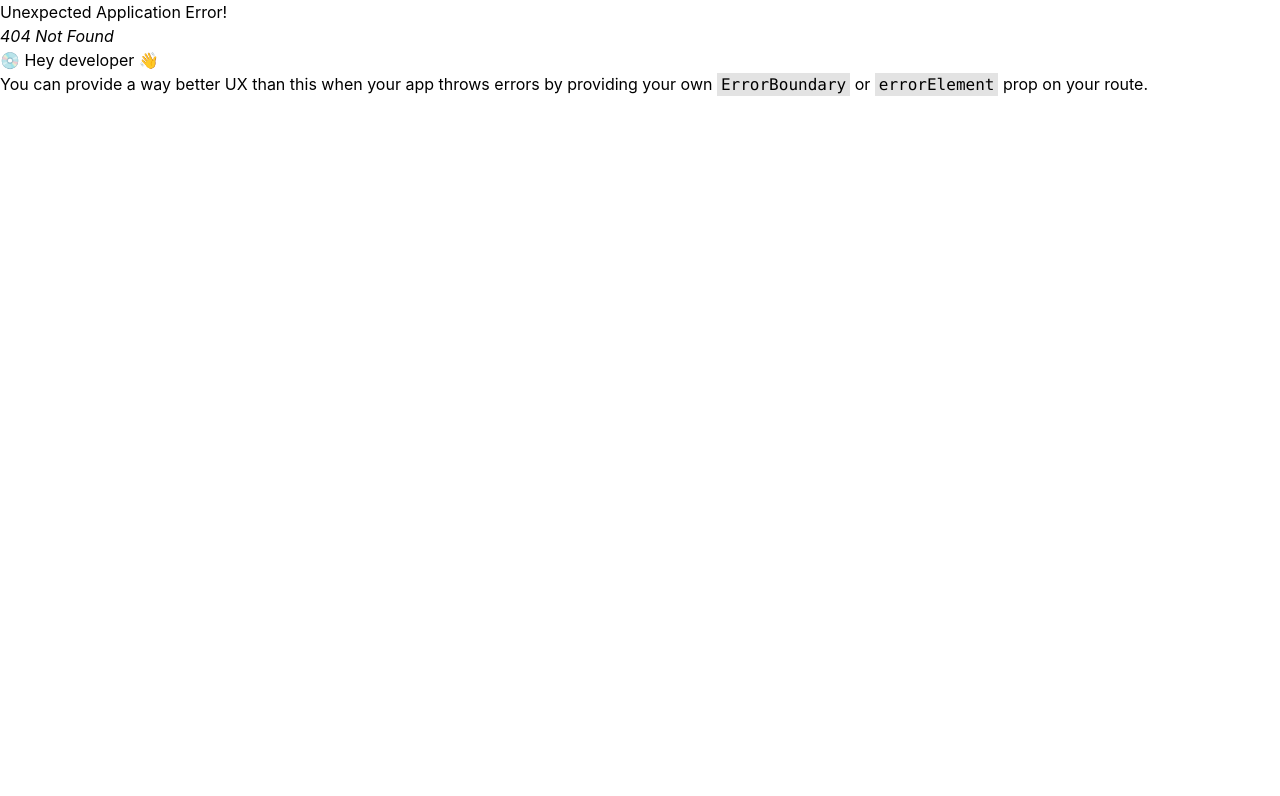
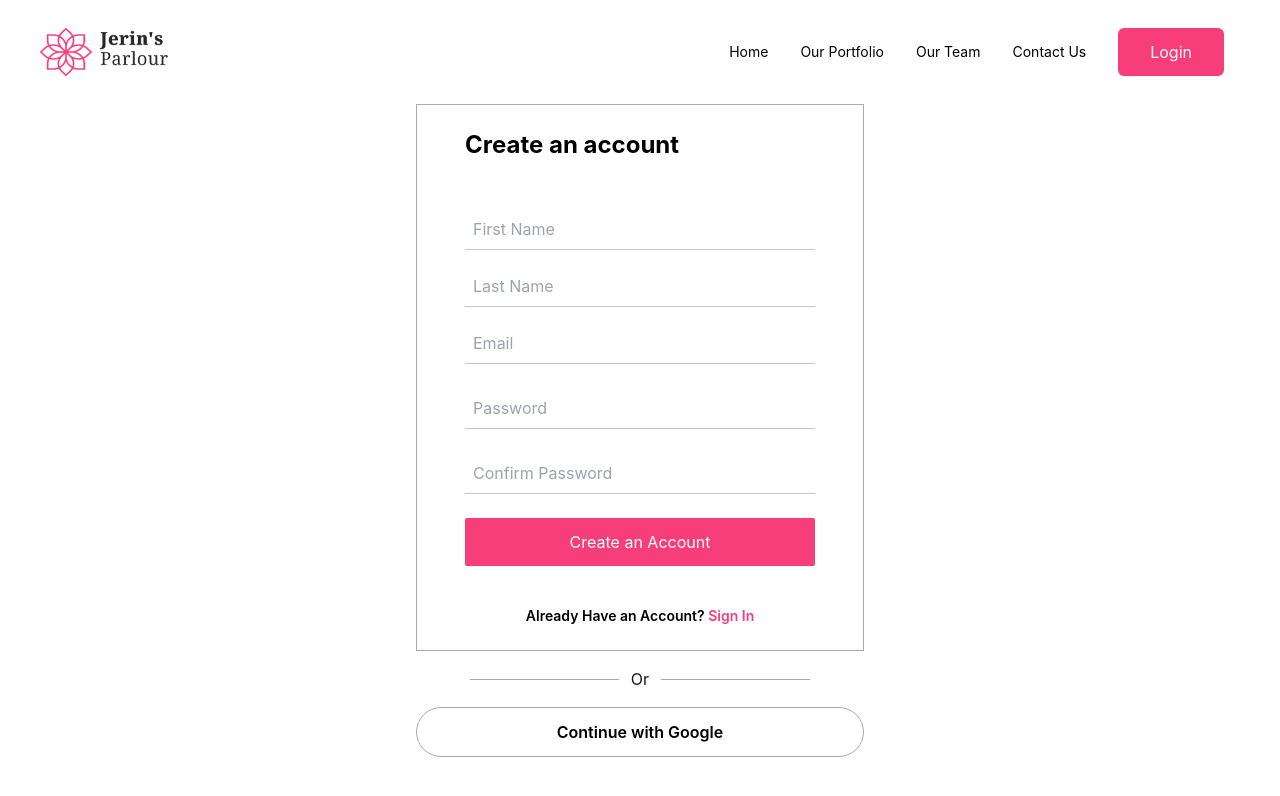
Before and after one commit to JubayerP/jerins-parlour, a React (Create React App) app in the folder jerins-parlour-client/: page /register in a window 1280 px wide. Before the commit this address had no page. Shown: the top 796 px of the page. Built offline with nearby package versions, Linux system fonts and the light colour scheme; no server answers.

Commit message:
google and signup auth added

```diff
--- a/jerins-parlour-client/src/Pages/Home/Contact/Contact.js
+++ b/jerins-parlour-client/src/Pages/Home/Contact/Contact.js
@@ -1,4 +1,5 @@
 import React from 'react';
+import { Link } from 'react-router-dom';
 import Button from '../../../components/Button';
 
 const Contact = () => {
@@ -13,7 +14,7 @@ const Contact = () => {
                     <input className='pl-2 py-3 rounded-md outline-0' placeholder='Phone Number' type="text" />
                     <textarea name="" id="" cols="30" rows="4" className='lg:col-span-2 pl-2 pt-1 rounded-md outline-0' placeholder='Your Message'></textarea>
                 </div>
-                <Button classes='px-6 mt-4' pClass='text-center'>Send Message</Button>
+                <Link to='/register'><Button classes='px-6 mt-4' pClass='text-center'>Send Message</Button></Link>
             </form>
         </div>
     );
--- a/jerins-parlour-client/src/Pages/Login/Login.js
+++ b/jerins-parlour-client/src/Pages/Login/Login.js
@@ -1,24 +1,37 @@
-import React from 'react';
-import { Link } from 'react-router-dom';
+import React, { useContext } from 'react';
+import { Link, useNavigate } from 'react-router-dom';
 import Button from '../../components/Button';
+import { AuthContext } from '../../context/AuthProvider';
+import Loader from '../Shared/Loader/Loader';
 
 const Login = () => {
+    const { providerLogin, loading, setLoading } = useContext(AuthContext);
+    const navigate = useNavigate();
+    const handleGoogleLogin = () => {
+        providerLogin()
+            .then(result => {
+                const user = result.user;
+                console.log(user)
+                navigate('/')
+            })
+            .catch(err => {
+                console.log(err.message);
+                setLoading(false);
+        })
+    }
     return (
         <>
             <div className='border border-[#ababab] lg:max-w-md md:max-w-md sm:max-w-sm max-w-xs lg:mx-auto lg:px-12 md:px-10 sm:px-10 px-4 py-6 md:mx-auto sm:mx-auto mx-auto'>
-                <h3 className="text-2xl font-bold text-black mb-12">Create an account</h3>
+                <h3 className="text-2xl font-bold text-black mb-12">Welcome Back!</h3>
 
                 <form className=''>
                     <div className=''>
-                        <input type="text" placeholder='First Name' className='block py-2 w-full outline-none pl-2 border-b border-[#c5c5c5] mb-4' />
-                        <input type="text" placeholder='Last Name' className='block py-2 w-full outline-none pl-2 border-b border-[#c5c5c5] mb-4' />
                         <input type="email" placeholder='Email' className='block py-2 w-full outline-none pl-2 border-b border-[#c5c5c5] mb-4' />
                         <input type="password" placeholder='Password' className='block py-2 w-full outline-none pl-2 border-b border-[#c5c5c5] mb-4' />
-                        <input type="password" placeholder='Confirm Password' className='block py-2 w-full outline-none pl-2 border-b border-[#c5c5c5] mb-4' />
                         <Button classes={'w-full rounded-sm'}>Create an Account</Button>
                     </div>
                 </form>
-                <p className='text-sm font-semibold text-center mt-4'>Don't Have an Account? <Link className='text-primary' to='/register'>Create an Account</Link></p>
+                <p className='text-sm font-semibold text-center mt-4'>Don't Have an Account? <Link className='text-primary' to='/register'>Create an account</Link></p>
             </div>
 
             <div className='flex justify-center items-center space-x-3 lg:max-w-md md:max-w-md sm:max-w-sm max-w-xs mx-auto my-4'>
@@ -28,7 +41,7 @@ const Login = () => {
             </div>
 
             <div className='text-center lg:max-w-md md:max-w-md sm:max-w-sm max-w-xs mx-auto mb-5'>
-                <button className='border bg-transparent border-[#aaa] w-full py-3 rounded-full text-base font-semibold'>Continue with Google</button>
+                <button onClick={handleGoogleLogin} className='border bg-transparent border-[#aaa] w-full py-3 rounded-full text-base font-semibold'>{loading ? <Loader /> :'Continue with Google'}</button>
             </div>
         </>
     );
--- /dev/null
+++ b/jerins-parlour-client/src/Pages/Register/Register.js
@@ -0,0 +1,138 @@
+import React, { useContext, useState } from 'react';
+import { Link, useNavigate } from 'react-router-dom';
+import Button from '../../components/Button';
+import { AuthContext } from '../../context/AuthProvider';
+import Loader from '../Shared/Loader/Loader';
+import ScrollToTop from '../Shared/ScrollToTop/ScrollToTop';
+
+const Register = () => {
+    ScrollToTop()
+
+    const [userInfo, setUserInfo] = useState({
+        firstName: '',
+        lastName: '',
+        email: '',
+        password: '',
+        confirm: ''
+    })
+    const [erros, setErrors] = useState({
+        firstName: '',
+        lastName: '',
+        email: '',
+        password: '',
+        confirm: ''
+    })
+    const [signUpErr, setSignUpErr] = useState('')
+    const { createUser, providerLogin, loading, setLoading } = useContext(AuthContext);
+
+    const navigate = useNavigate();
+
+    const handleGoogleLogin = () => {
+        providerLogin()
+            .then(result => {
+                const user = result.user;
+                console.log(user)
+                navigate('/')
+            })
+            .catch(err => {
+                console.log(err.message);
+                setLoading(false);
+            })
+    }
+
+    // Set Errors and Values
+    const handleFnameChange = e => {
+        setUserInfo({ ...userInfo, firstName: e.target.value })
+    }
+
+    const handleLnameChange = e => {
+        setUserInfo({ ...userInfo, lastName: e.target.value })
+    }
+
+    const handleEmailChange = e => {
+        const email = e.target.value;
+
+        if (!/^\w+([\.-]?\w+)*@\w+([\.-]?\w+)*(\.\w{2,3})+$/.test(email)) {
+            setUserInfo({...userInfo, email: e.target.value})
+            return setErrors({...erros, email: 'Provide a valid email'})
+        }
+        else {
+            setUserInfo({ ...userInfo, email: e.target.value })
+            setErrors({...erros, email: ''})
+        }
+    }
+
+    const handlePasswordChange = e => {
+        const password = e.target.value;
+        if (!/.{8,}/.test(password)) {
+            setUserInfo({ ...userInfo, password: e.target.value })
+            return setErrors({...erros, password: 'Minimum eight characters length'})
+        } else {
+            setUserInfo({ ...userInfo, password: e.target.value })
+            setErrors({...erros, password: ''})
+        }
+    }
+
+    const handleConfirmChange = e => {
+        if (userInfo.password !== e.target.value) {
+            setUserInfo({ ...userInfo, confirm: e.target.value })
+            setErrors({...erros, confirm: 'Password did not matched!'})
+        } else {
+            setUserInfo({ ...userInfo, confirm: e.target.value })
+            setErrors({...erros, confirm: ''})
+        }
+    }
+
+
+    const handleSignUp = (e) => {
+        e.preventDefault();
+        createUser(userInfo.email, userInfo.password)
+            .then(result => {
+                const user = result.user;
+                navigate('/')
+                console.log(user);
+            })
+            .catch(err => {
+                setSignUpErr(err.message)
+                setLoading(false)
+            })
+    }
+
+    return (
+        <div>
+            <>
+                <div className='border border-[#ababab] lg:max-w-md md:max-w-md sm:max-w-sm max-w-xs lg:mx-auto lg:px-12 md:px-10 sm:px-10 px-4 py-6 md:mx-auto sm:mx-auto mx-auto'>
+                    <h3 className="text-2xl font-bold text-black mb-12">Create an account</h3>
+
+                    <form onSubmit={handleSignUp} className=''>
+                        <div className=''>
+                            <input type="text" placeholder='First Name' value={userInfo.firstName} onChange={handleFnameChange} className='block py-2 w-full outline-none pl-2 border-b border-[#c5c5c5] mb-4' />
+                            <input type="text" placeholder='Last Name' value={userInfo.lastName} onChange={handleLnameChange} className='block py-2 w-full outline-none pl-2 border-b border-[#c5c5c5] mb-4' />
+                            <input type="email" placeholder='Email' value={userInfo.email} onChange={handleEmailChange} className='block py-2 w-full outline-none pl-2 border-b border-[#c5c5c5]' />
+                            <small className='mb-4 inline-block text-[#da0f0f]'>{erros.email}</small>
+                            <input type="password" placeholder='Password' value={userInfo.password} onChange={handlePasswordChange} className='block py-2 w-full outline-none pl-2 border-b border-[#c5c5c5]' />
+                            <small className='mb-4 inline-block text-[#da0f0f]'>{erros.password}</small>
+                            <input type="password" placeholder='Confirm Password' value={userInfo.confirm} onChange={handleConfirmChange} className='block py-2 w-full outline-none pl-2 border-b border-[#c5c5c5]' />
+                            <small className='mb-4 inline-block text-[#da0f0f]'>{erros.confirm}</small>
+                            <Button disabled={loading} classes={'w-full rounded-sm'}>{loading ? <Loader /> : 'Create an Account'}</Button>
+                            <small className='mb-4 inline-block text-[#da0f0f]'>{signUpErr}</small>
+                        </div>
+                    </form>
+                    <p className='text-sm font-semibold text-center mt-4'>Already Have an Account? <Link className='text-primary' to='/login'>Sign In</Link></p>
+                </div>
+
+                <div className='flex justify-center items-center space-x-3 lg:max-w-md md:max-w-md sm:max-w-sm max-w-xs mx-auto my-4'>
+                    <div className='h-px w-1/3 bg-[#aaaaaa]'></div>
+                    <p className='text-accent'>Or</p>
+                    <div className='h-px w-1/3 bg-[#aaaaaa]'></div>
+                </div>
+
+                <div className='text-center lg:max-w-md md:max-w-md sm:max-w-sm max-w-xs mx-auto mb-5'>
+                    <button onClick={handleGoogleLogin} className='border bg-transparent border-[#aaa] w-full py-3 rounded-full text-base font-semibold'>{loading ? <Loader /> :'Continue with Google'}</button>
+                </div>
+            </>
+        </div>
+    );
+};
+
+export default Register;
--- a/jerins-parlour-client/src/Pages/Shared/Navbar/Navbar.js
+++ b/jerins-parlour-client/src/Pages/Shared/Navbar/Navbar.js
@@ -1,28 +1,38 @@
-import React, { useEffect, useState } from 'react';
+import React, { useContext, useEffect, useState } from 'react';
 import { Link, useLocation } from 'react-router-dom';
 import logo from '../../../assets/logo.png';
 import Button from '../../../components/Button';
+import { AuthContext } from '../../../context/AuthProvider';
 
 
 const Navbar = () => {
-    const [navbg, setNavbg] = useState('bg-secondary');
     const [open, setOpen] = useState();
+    const [navbg, setNavbg] = useState('secondary')
+    const { user, logOut } = useContext(AuthContext);
+
     const location = useLocation();
+    useEffect(() => {
+        if (window.location.pathname === '/login' || window.location.pathname === '/register') {
+            setNavbg('white')
+        }
+        else {
+            setNavbg('secondary')
+        }
+    }, [location])
+
     const menuItems = <>
         <Link className='md:p-4 py-2 block' to='/home'>Home</Link>
         <Link className='md:p-4 py-2 block' to='/'>Our Portfolio</Link>
         <Link className='md:p-4 py-2 block' to='/'>Our Team</Link>
         <Link className='md:p-4 py-2 block' to='/'>Contact Us</Link>
+        {user?.uid ?
+            <>
+                <Button onClick={logOut} classes={'px-8'}>Logout</Button>
+            </>
+            :
             <Link className='md:p-4 py-2 block' to='/login'><Button classes={'px-8'}>Login</Button></Link>
+        }
     </>
-
-    useEffect(() => {
-        if (window.location.pathname === '/login') {
-            setNavbg('white')
-        } else {
-            setNavbg('secondary')
-        }
-    },[location])
 
     return (
         <div className={`flex flex-wrap w-full justify-between items-center px-10 bg-${navbg} py-3`}>
@@ -30,7 +40,7 @@ const Navbar = () => {
                 <Link to='/'><img className='w-32' src={logo} alt="" /></Link>
             </div>
             <svg
-                onClick={()=>setOpen(!open)}
+                onClick={() => setOpen(!open)}
                 xmlns="http://www.w3.org/2000/svg"
                 id="menu-button"
                 className="h-6 w-6 cursor-pointer md:hidden flex"
--- a/jerins-parlour-client/src/Routes/Routes/Routes.js
+++ b/jerins-parlour-client/src/Routes/Routes/Routes.js
@@ -2,6 +2,7 @@ import { createBrowserRouter } from 'react-router-dom';
 import Main from '../../Layouts/Main';
 import Home from '../../Pages/Home/Home/Home';
 import Login from '../../Pages/Login/Login';
+import Register from '../../Pages/Register/Register';
 
 export const router = createBrowserRouter([
     {
@@ -19,6 +20,10 @@ export const router = createBrowserRouter([
             {
                 path: '/login',
                 element: <Login />
+            },
+            {
+                path: '/register',
+                element: <Register />
             }
         ]
     }
--- a/jerins-parlour-client/src/components/Button.js
+++ b/jerins-parlour-client/src/components/Button.js
@@ -1,9 +1,9 @@
 import React from 'react';
 
-const Button = ({children, classes, pClass}) => {
+const Button = ({children, classes, pClass, onClick, disabled}) => {
     return (
         <div className={`${pClass}`}>
-            <button className={`bg-primary text-[#fff] text-base md:py-3 py-2 rounded-md ${classes}`}>{children}</button>
+            <button onClick={onClick} disabled={disabled} className={`${disabled ? 'bg-secondary' : 'bg-primary'} text-[#fff] text-base md:py-3 py-2 rounded-md ${classes}`}>{children}</button>
         </div>
     );
 };
--- /dev/null
+++ b/jerins-parlour-client/src/context/AuthProvider.js
@@ -0,0 +1,45 @@
+import React, { createContext, useEffect, useState } from 'react';
+import app from '../firebase/firebase.config';
+import { createUserWithEmailAndPassword, getAuth, GoogleAuthProvider, onAuthStateChanged, signInWithPopup, signOut } from 'firebase/auth';
+
+export const AuthContext = createContext();
+
+const AuthProvider = ({ children }) => {
+    const [user, setUser] = useState(null)
+    const [loading, setLoading] = useState(true);
+    const auth = getAuth(app)
+    const gProvider = new GoogleAuthProvider();
+
+
+    const createUser = (email, password) => {
+        setLoading(true);
+        return createUserWithEmailAndPassword(auth, email, password);
+    }
+
+    const providerLogin = () => {
+        setLoading(true)
+        return signInWithPopup(auth, gProvider);
+    }
+
+    const logOut = () => {
+        setLoading(true);
+        return signOut(auth)
+    }
+
+    useEffect(() => {
+        const unsubscribe = onAuthStateChanged(auth, currentUser => {
+            setUser(currentUser);
+            setLoading(false);
+        })
+        return () => unsubscribe();
+    },[])
+
+    const authInfo = {user, providerLogin, loading, setLoading, logOut, createUser}
+    return (
+        <AuthContext.Provider value={authInfo}>
+            {children}
+        </AuthContext.Provider>
+    );
+};
+
+export default AuthProvider;
--- /dev/null
+++ b/jerins-parlour-client/src/firebase/firebase.config.js
@@ -0,0 +1,18 @@
+// Import the functions you need from the SDKs you need
+import { initializeApp } from "firebase/app";
+// TODO: Add SDKs for Firebase products that you want to use
+// https://firebase.google.com/docs/web/setup#available-libraries
+
+// Your web app's Firebase configuration
+const firebaseConfig = {
+  apiKey: process.env.REACT_APP_apiKey,
+  authDomain: process.env.REACT_APP_authDomain,
+  projectId: process.env.REACT_APP_projectId,
+  storageBucket: process.env.REACT_APP_storageBucket,
+  messagingSenderId: process.env.REACT_APP_messagingSenderId,
+  appId: process.env.REACT_APP_appId,
+};
+
+// Initialize Firebase
+const app = initializeApp(firebaseConfig);
+export default app;
--- a/jerins-parlour-client/src/index.js
+++ b/jerins-parlour-client/src/index.js
@@ -5,6 +5,7 @@ import {
 import React from 'react';
 import ReactDOM from 'react-dom/client';
 import App from './App';
+import AuthProvider from './context/AuthProvider';
 import './index.css';
 import reportWebVitals from './reportWebVitals';
 
@@ -12,9 +13,11 @@ const queryClient = new QueryClient();
 
 const root = ReactDOM.createRoot(document.getElementById('root'));
 root.render(
-  <QueryClientProvider client={queryClient}>
-    <App />
-  </QueryClientProvider>
+  <AuthProvider>
+    <QueryClientProvider client={queryClient}>
+      <App />
+    </QueryClientProvider>
+  </AuthProvider>
 );
 
 // If you want to start measuring performance in your app, pass a function
```
Also changed, not shown: jerins-parlour-client/src/hooks/useNavBg.js (added, +8 -0 lines). Lines whose indentation alone changed are shown as unchanged.
